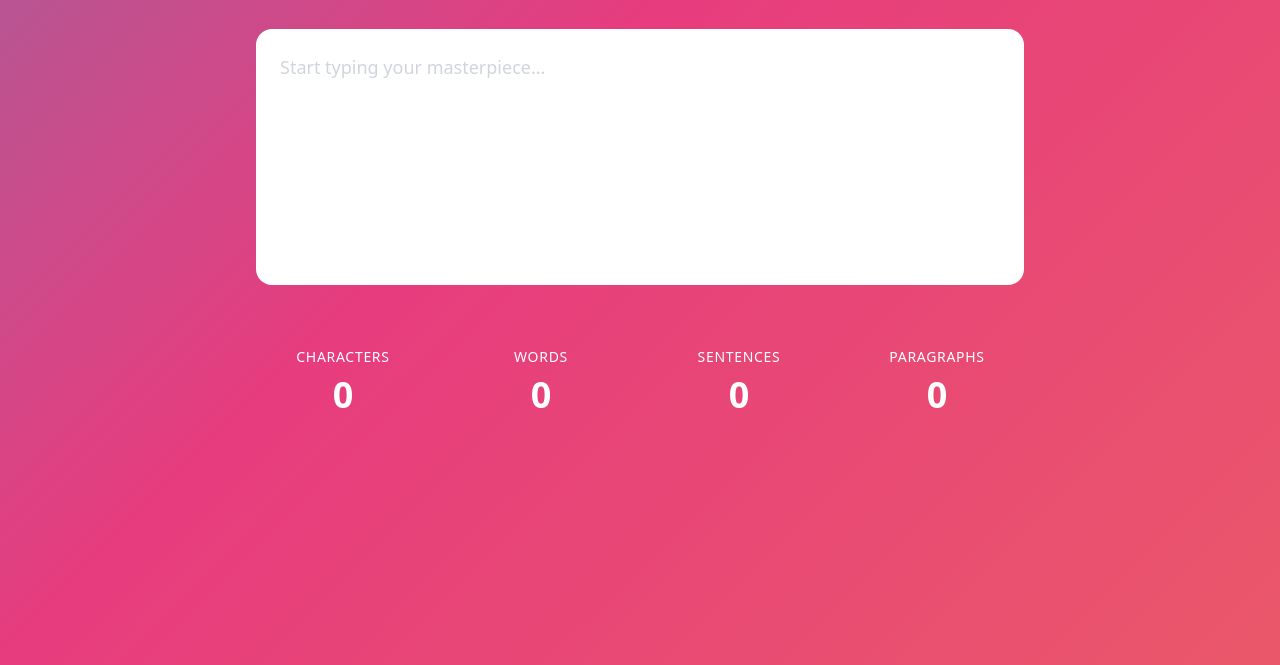
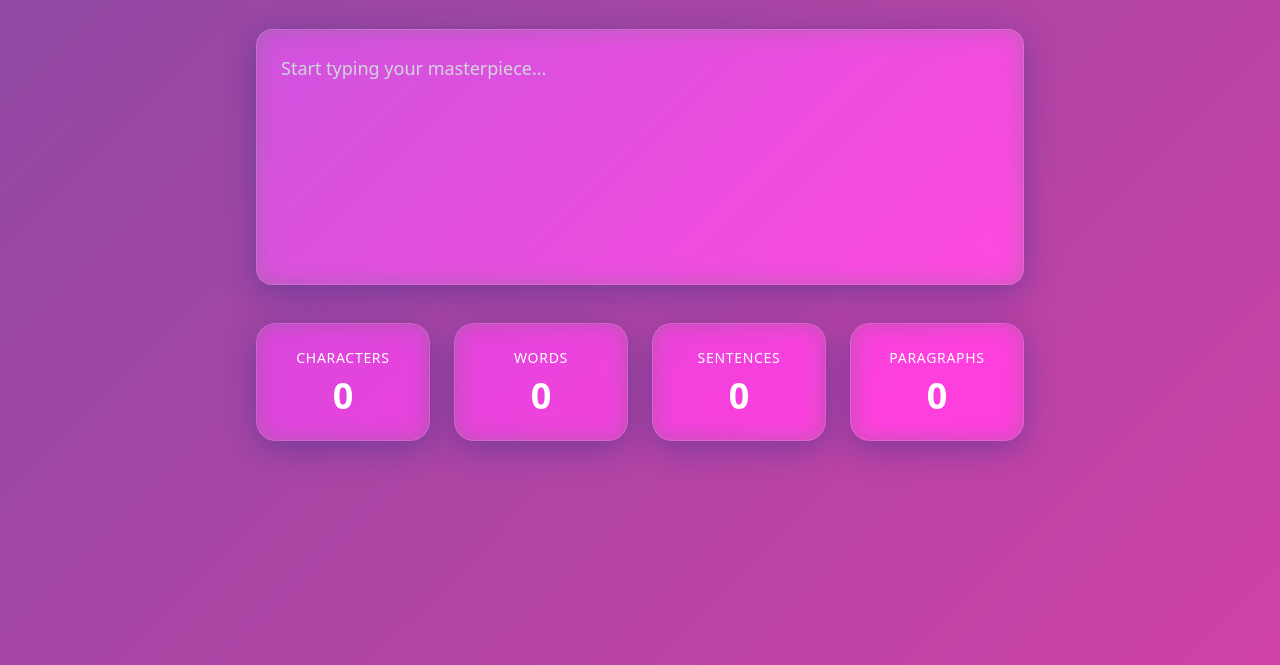
Before and after one commit to jawadkhatttak/Word-Counter, a plain HTML site: page index.html in a window 1280 px wide. Shown: the part 135-800 px from the top of the page. Drawn offline with nearby package versions, Linux system fonts and the light colour scheme.

Commit message:
Update style.css

```diff
--- a/style.css
+++ b/style.css
@@ -1,32 +1,37 @@
 @keyframes gradient {
-    0% {
-        background-position: 0% 50%;
+            0% { background-position: 0% 50%; }
+            50% { background-position: 100% 50%; }
+            100% { background-position: 0% 50%; }
         }
-
-    50% {
-        background-position: 100% 50%;
-    }
-
-    100% {
-        background-position: 0% 50%;
-    }
-}
-
         .gradient-bg {
-    background: linear-gradient(-45deg, #ee7752, #e73c7e, #23a6d5, #23d5ab);
+            background: linear-gradient(-45deg, #FF3CAC, #784BA0, #2B86C5);
             background-size: 400% 400%;
             animation: gradient 15s ease infinite;
+
         }
-
-.stat-card {
-    backdrop-filter: blur(16px) saturate(180%);
-    -webkit-backdrop-filter: blur(16px) saturate(180%);
-    background-color: rgba(255, 255, 255, 0.75);
-    border-radius: 12px;
-    border: 1px solid rgba(209, 213, 219, 0.3);
-    transition: transform 0.3s ease;
+        .glass-card {
+            background: rgba(255, 255, 255, 0.1);
+            backdrop-filter: blur(12px) saturate(180%);
+            -webkit-backdrop-filter: blur(12px) saturate(180%);
+            border-radius: 20px;
+            border: 1px solid rgba(255, 255, 255, 0.125);
+            box-shadow: 0 8px 32px 0 rgba(31, 38, 135, 0.37);
+            transition: all 0.3s ease;
         }
-
-.stat-card:hover {
+        .glass-card:hover {
             transform: translateY(-5px);
+            box-shadow: 0 12px 40px 0 rgba(31, 38, 135, 0.45);
+            border: 1px solid rgba(255, 255, 255, 0.18);
         }
+        .glass-textarea {
+            background: rgba(255, 255, 255, 0.15);
+            backdrop-filter: blur(12px) saturate(180%);
+            -webkit-backdrop-filter: blur(12px) saturate(180%);
+            border: 1px solid rgba(255, 255, 255, 0.125);
+            box-shadow: 0 8px 32px 0 rgba(31, 38, 135, 0.37);
+        }
+        .glass-textarea:focus {
+            outline: none;
+            border: 1px solid rgba(255, 255, 255, 0.3);
+            box-shadow: 0 8px 32px 0 rgba(31, 38, 135, 0.47);
+        }
```
Lines whose indentation alone changed are shown as unchanged.
